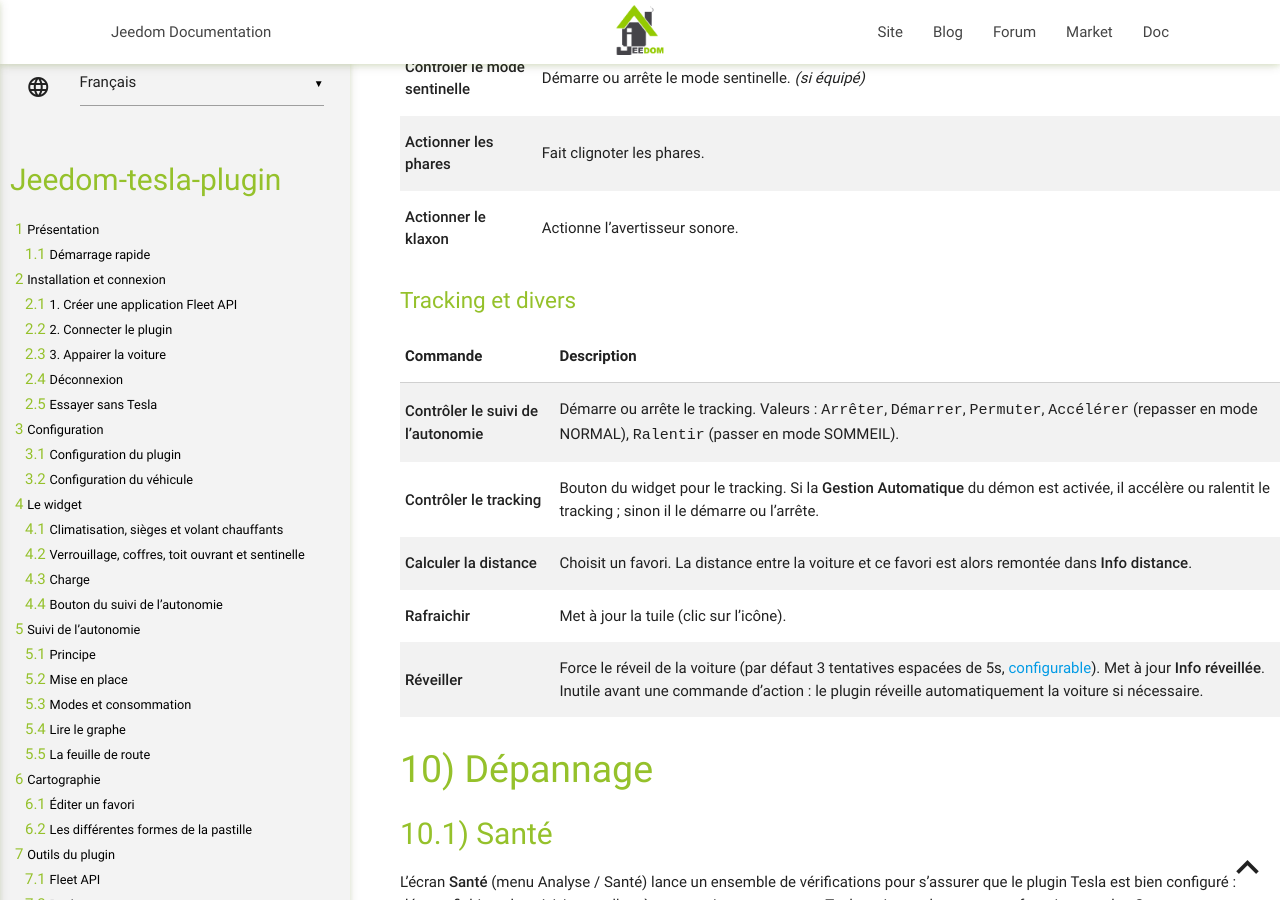
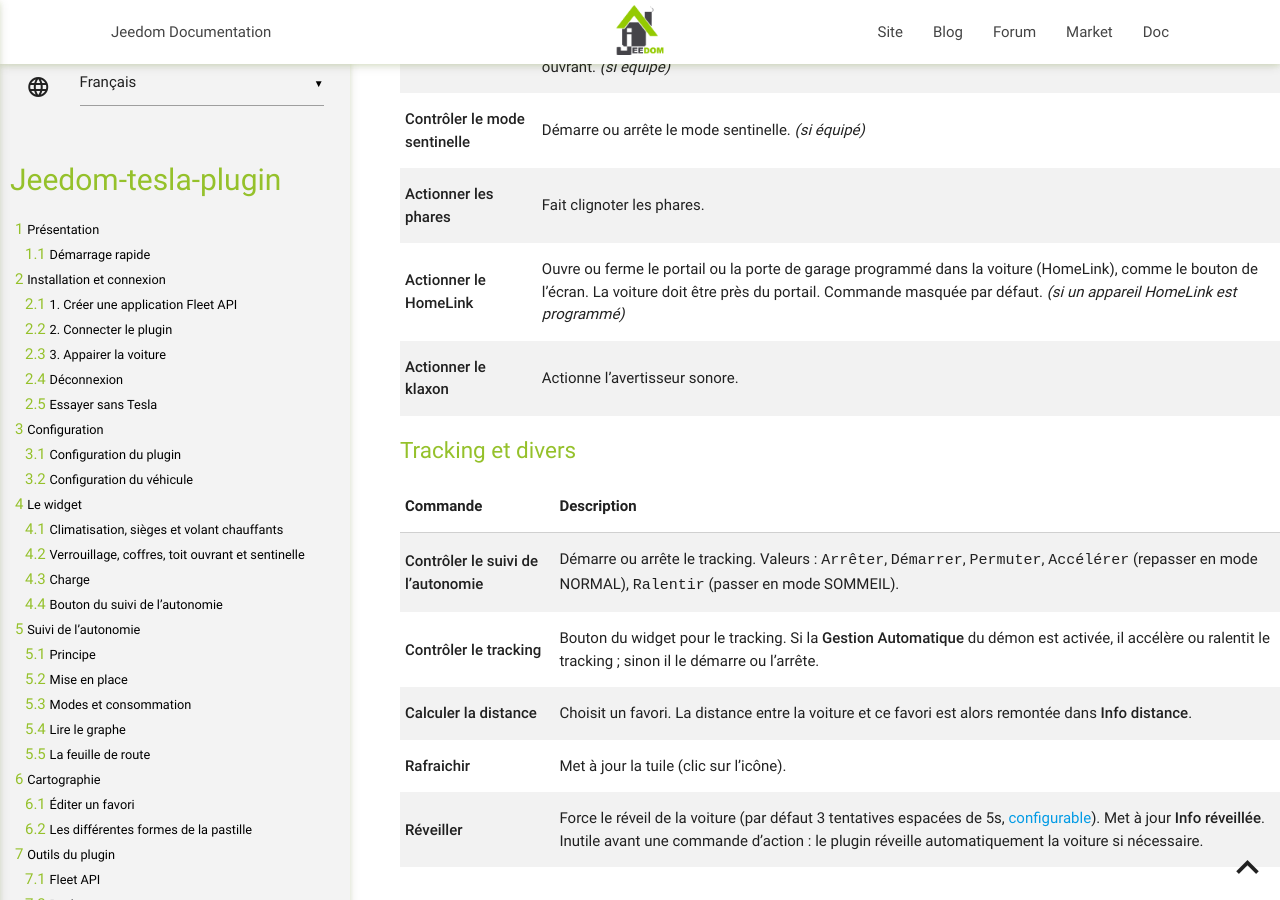
Before and after one commit to vercorsio/jeedom-tesla-plugin, a Jekyll site: the page built from fr_FR/index.md, in a window 1280 px wide and 900 px high, scrolled down 43506 px. Built offline with Jekyll 4.4.1, drawn with Linux system fonts in a browser that asks for light colours; our own code applies the rules of GitHub Pages for plain Markdown files; some of the changed text lies outside the part shown.

Commit message:
docs: HomeLink command

```diff
--- a/fr_FR/index.md
+++ b/fr_FR/index.md
@@ -623,6 +623,7 @@ Les commandes marquées _(si équipé)_ ne sont créées que pour les véhicules
 | **Info préconditionnement** | Indique si la voiture est en cours de préconditionnement. |
 | **Info mode Chien / Camping** | Mode de climatisation maintenue : `off` (arrêté), `on` (Maintien), `dog` (Chien) ou `camp` (Camping). |
 | **Info ventilation du siège conducteur** / **passager** | Niveau de ventilation du siège avant, de 0 (arrêtée) à 3. _(si équipé)_ |
+| **Info HomeLink à proximité** | Indique si la voiture est près d'un appareil HomeLink programmé. _(si équipé)_ |
 | **Info protection surchauffe** | Protection contre la surchauffe de l'habitacle : `Off`, `On` (avec climatisation) ou `FanOnly` (ventilation seule). |
 | **Info seuil de protection surchauffe** | Température à partir de laquelle la protection se déclenche : `Low` (30 °C), `Medium` (35 °C) ou `High` (40 °C). |
 | **Info température habitacle** | Température à l'intérieur du véhicule. |
@@ -706,6 +707,7 @@ Les commandes marquées _(si équipé)_ ne sont créées que pour les véhicules
 | **Contrôler le toît ouvrant** | Entrouvre ou ferme le toit panoramique. `Permuter` le ferme s'il est ouvert, et l'entrouvre sinon. Ne fonctionne pas sur les voitures qui exigent des commandes signées : le proxy de Tesla ne prend pas en charge le toit ouvrant. _(si équipé)_ |
 | **Contrôler le mode sentinelle** | Démarre ou arrête le mode sentinelle. _(si équipé)_ |
 | **Actionner les phares** | Fait clignoter les phares. |
+| **Actionner le HomeLink** | Ouvre ou ferme le portail ou la porte de garage programmé dans la voiture (HomeLink), comme le bouton de l'écran. La voiture doit être près du portail. Commande masquée par défaut. _(si un appareil HomeLink est programmé)_ |
 | **Actionner le klaxon** | Actionne l'avertisseur sonore. |
 
 ### Tracking et divers
```
Also changed, not shown: fr_FR/changelog.md (+1 -0 lines).
